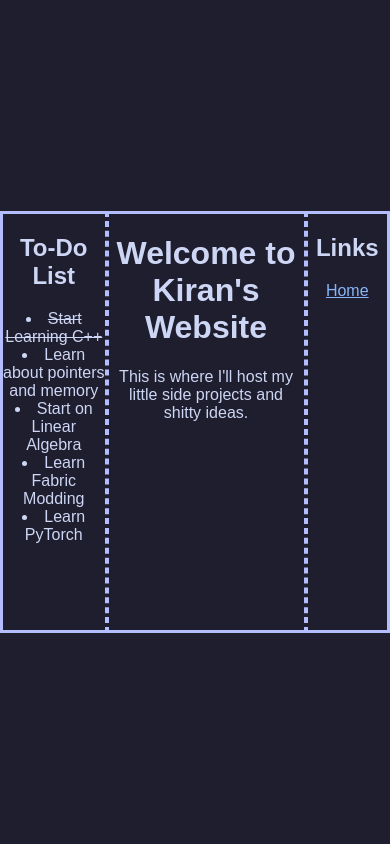
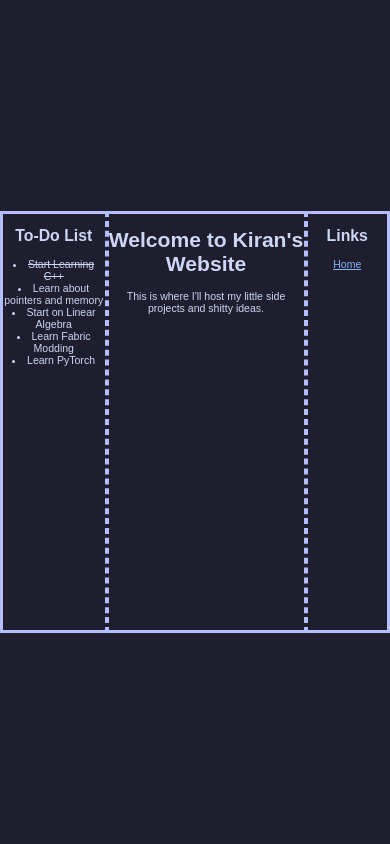
Before and after one commit to kiranszelda/kiranszelda.github.io, a PHP site: page /index.html in a window 390 px wide. Run offline with PHP 8.4, Linux system fonts and the light colour scheme.

Commit message:
Made the font size responsive to height

```diff
--- a/style.css
+++ b/style.css
@@ -11,7 +11,7 @@ body {
   color: #cdd6f4;
   font-family: sans-serif;
   text-align: center;
-  font-size: calc(100vh / 100vw);
+  font-size: 1.25vh;
 }
 
 main {
```
